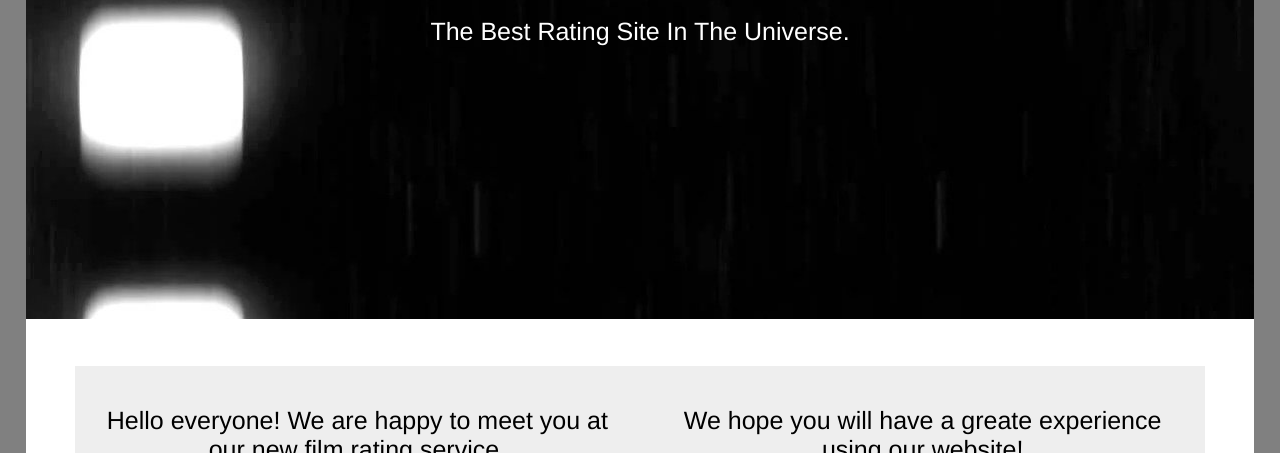
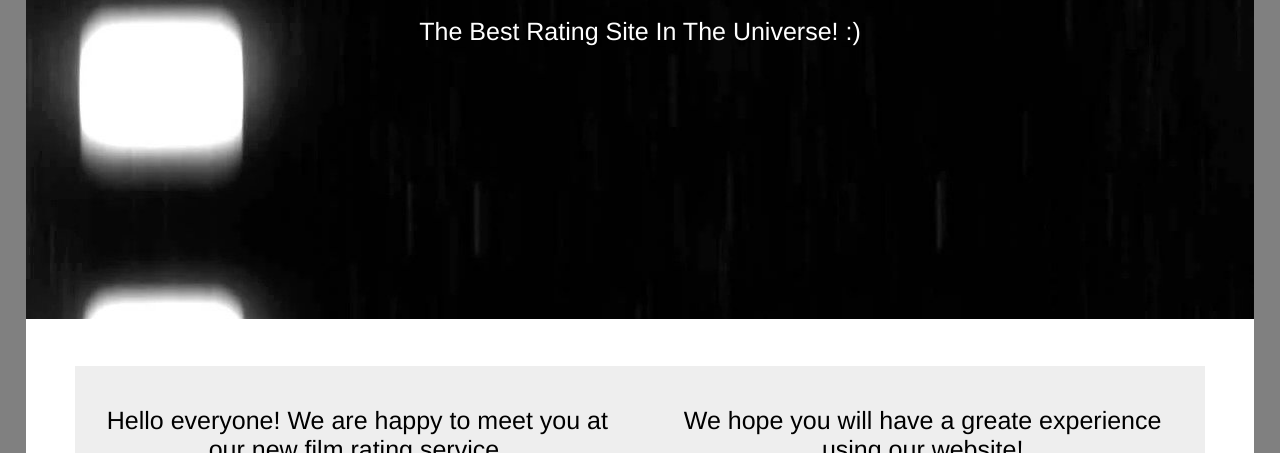
Before and after one commit to mashhhok/film-review, a plain HTML site: page films 2/index.html in a window 1280 px wide. Shown: the part 347-800 px from the top of the page. Drawn offline with Linux system fonts and the light colour scheme.

Commit message:
Added smile

```diff
--- a/films 2/index.html
+++ b/films 2/index.html
@@ -24,7 +24,7 @@
 		<div class="slogan">
 			<h1>Mari4ka's Rate</h1>
 			<br>
-			<h2>The Best Rating Site In The Universe.<h2>
+			<h2>The Best Rating Site In The Universe! :)<h2>
 		</div>
 	  </div>
 	<div class="contents">
```
